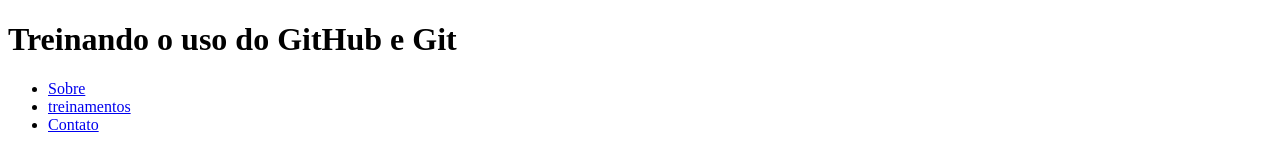
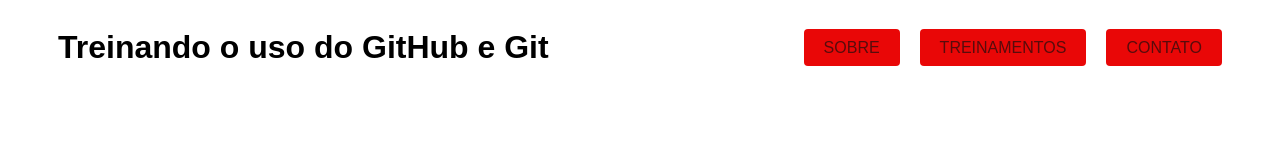
Before and after one commit to PabloVitorgs/PabloVitorgs.github.io, a plain HTML site: page index.html in a window 1280 px wide. Drawn offline with Linux system fonts and the light colour scheme.

Commit message:
adicionando o lyout

```diff
--- a/css/style.css
+++ b/css/style.css
@@ -0,0 +1,26 @@
+.cabecalho{
+  font-family: Arial, Helvetica, sans-serif;
+  display: grid;
+  grid-template-columns: 1fr 1fr;
+  align-items: center;
+  max-width: 1300px;
+  margin: 0 auto;
+}
+h1{
+  padding-left: 50px;
+}
+.lista{
+  list-style: none;
+  display: flex;
+  gap: 20px;
+  justify-content: end;
+  padding-right: 50px;
+}
+.lista a{
+  text-decoration: none;
+  color: rgb(88, 12, 12);
+  text-transform: uppercase;
+  background-color: hsl(0, 94%, 47%);
+  padding: 10px 20px;
+  border-radius: 4px;
+}
--- a/index.html
+++ b/index.html
@@ -9,10 +9,10 @@
 </head>
 
 <body>
-  <header>
+  <header class="cabecalho">
     <h1>Treinando o uso do GitHub e Git</h1>
     <nav aria-label="Navegação-primária">
-      <ul>
+      <ul class="lista">
         <li><a href="/">Sobre</a></li>
         <li><a href="/">treinamentos</a></li>
         <li><a href="/">Contato</a></li>
```
